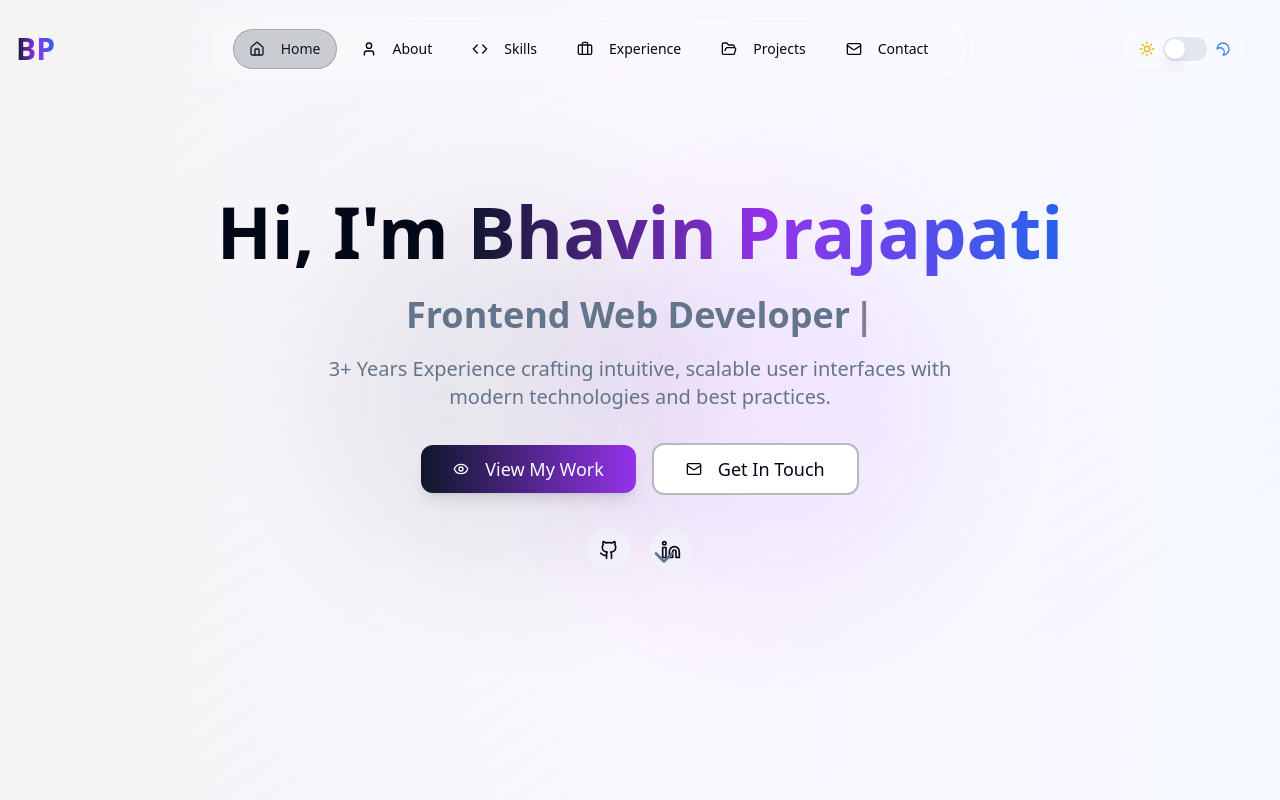
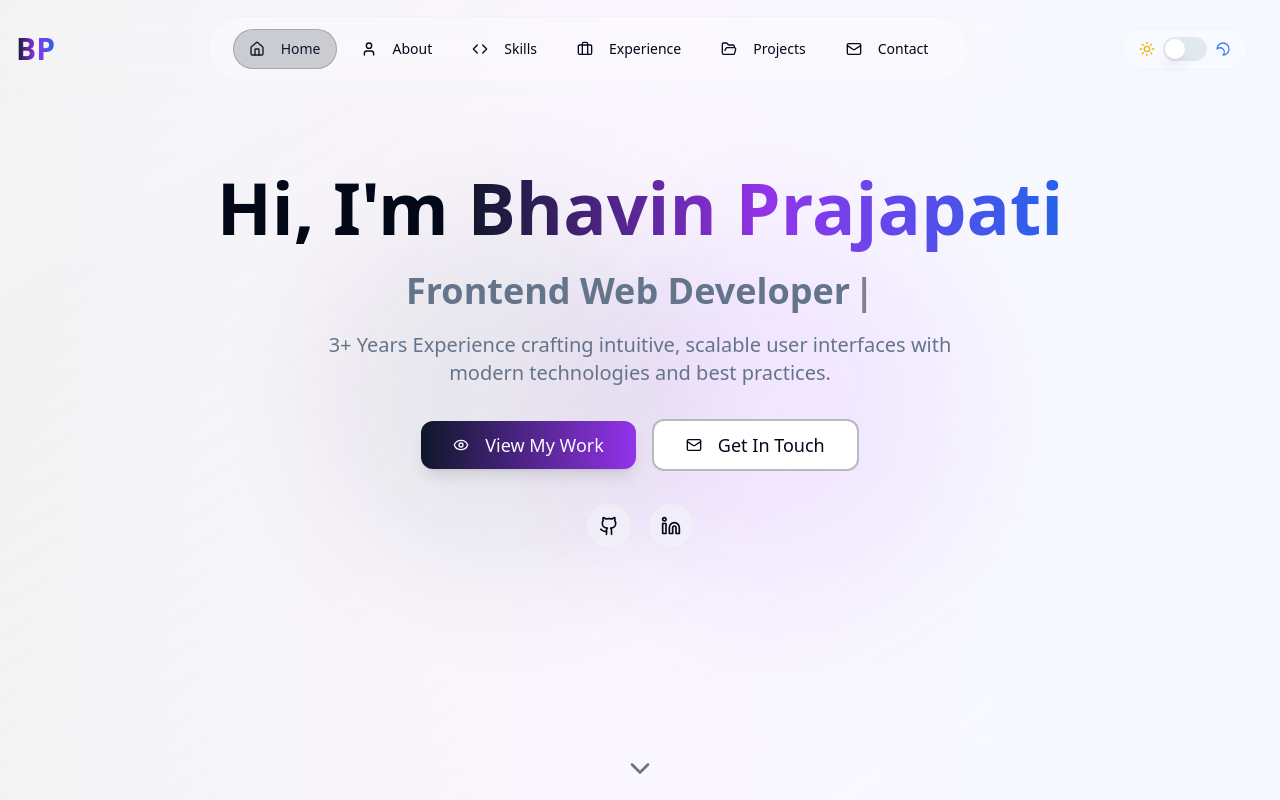
Before and after one commit to bhavin4314/bhavin-prajapati-portfolio, a React (Vite) app: page / in a window 1280 px wide. Shown: the top 800 px of the page. Built offline with nearby package versions, Linux system fonts and the light colour scheme.

Commit message:
Fix: Hero scroll icon overlapping
Centered the scroll-to-bottom icon in the hero section to prevent overlap with the LinkedIn icon, ensuring it is centered within the remaining space below the content, inside the 100vh viewport.

```diff
--- a/src/components/Hero.tsx
+++ b/src/components/Hero.tsx
@@ -44,7 +44,7 @@ export function Hero() {
   }
 
   return (
-    <section id="hero" className="min-h-screen flex items-center justify-center relative overflow-hidden">
+    <section id="hero" className="min-h-screen flex flex-col justify-center relative overflow-hidden">
       {/* Enhanced Gradient Background */}
       <div className="absolute inset-0 bg-gradient-to-br from-background via-background/90 to-background -z-10" />
       <div className="absolute inset-0 bg-gradient-to-r from-primary/5 via-purple-500/5 to-blue-500/5 -z-10" />
@@ -53,6 +53,8 @@ export function Hero() {
       <div className="absolute top-1/4 left-1/4 w-96 h-96 bg-primary/10 rounded-full blur-3xl animate-pulse" />
       <div className="absolute bottom-1/4 right-1/4 w-96 h-96 bg-purple-500/10 rounded-full blur-3xl animate-pulse" style={{ animationDelay: '1s' }} />
 
+      {/* Main Content - takes up most of the space */}
+      <div className="flex-1 flex items-center justify-center">
         <div className="container mx-auto px-4 text-center relative z-10">
           <motion.div
             initial={{ opacity: 0, y: 50 }}
@@ -131,7 +133,7 @@ export function Hero() {
 
             {/* Social Links */}
             <motion.div
-            className="flex gap-4 justify-center items-center mb-8"
+              className="flex gap-4 justify-center items-center"
               initial={{ opacity: 0, y: 20 }}
               animate={{ opacity: 1, y: 0 }}
               transition={{ duration: 0.8, delay: 1.0 }}
@@ -157,10 +159,12 @@ export function Hero() {
               </motion.a>
             </motion.div>
           </motion.div>
+        </div>
+      </div>
 
-        {/* Scroll Indicator */}
+      {/* Scroll Indicator - positioned in the bottom section */}
+      <div className="h-20 flex items-center justify-center relative z-10">
         <motion.div
-          className="absolute bottom-8 left-1/2 transform -translate-x-1/2"
           initial={{ opacity: 0, y: 20 }}
           animate={{ opacity: 1, y: 0 }}
           transition={{ duration: 0.8, delay: 1.2 }}
```
Lines whose indentation alone changed are shown as unchanged.
